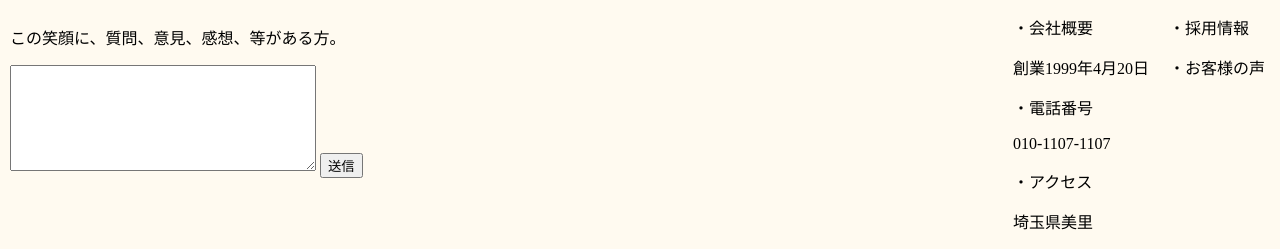
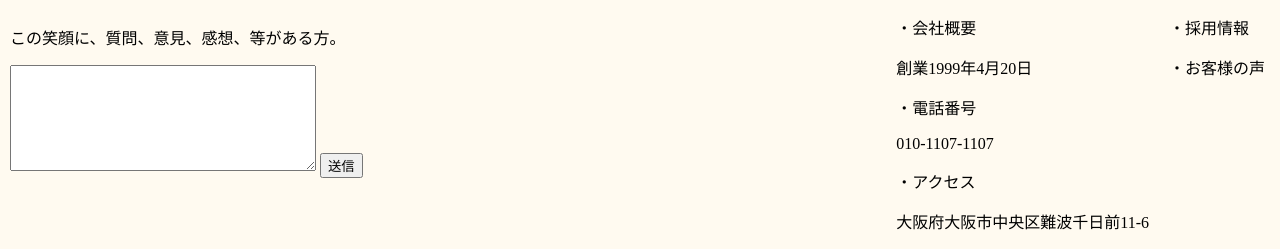
Before and after one commit to kidoken/cdm, a plain HTML site: page index.html in a window 1280 px wide. Shown: the part 1002-1251 px from the top of the page. Drawn offline with Linux system fonts and the light colour scheme.

Commit message:
Update index.html

```diff
--- a/index.html
+++ b/index.html
@@ -61,7 +61,7 @@
     <p>・電話番号</p>
     <p class="number">010-1107-1107</p>
     <p>・アクセス</p>
-    <p>埼玉県美里</p>
+    <p>大阪府大阪市中央区難波千日前11-6</p>
   </div>
   <div class="most-right">
     <p>・採用情報</p>
```
